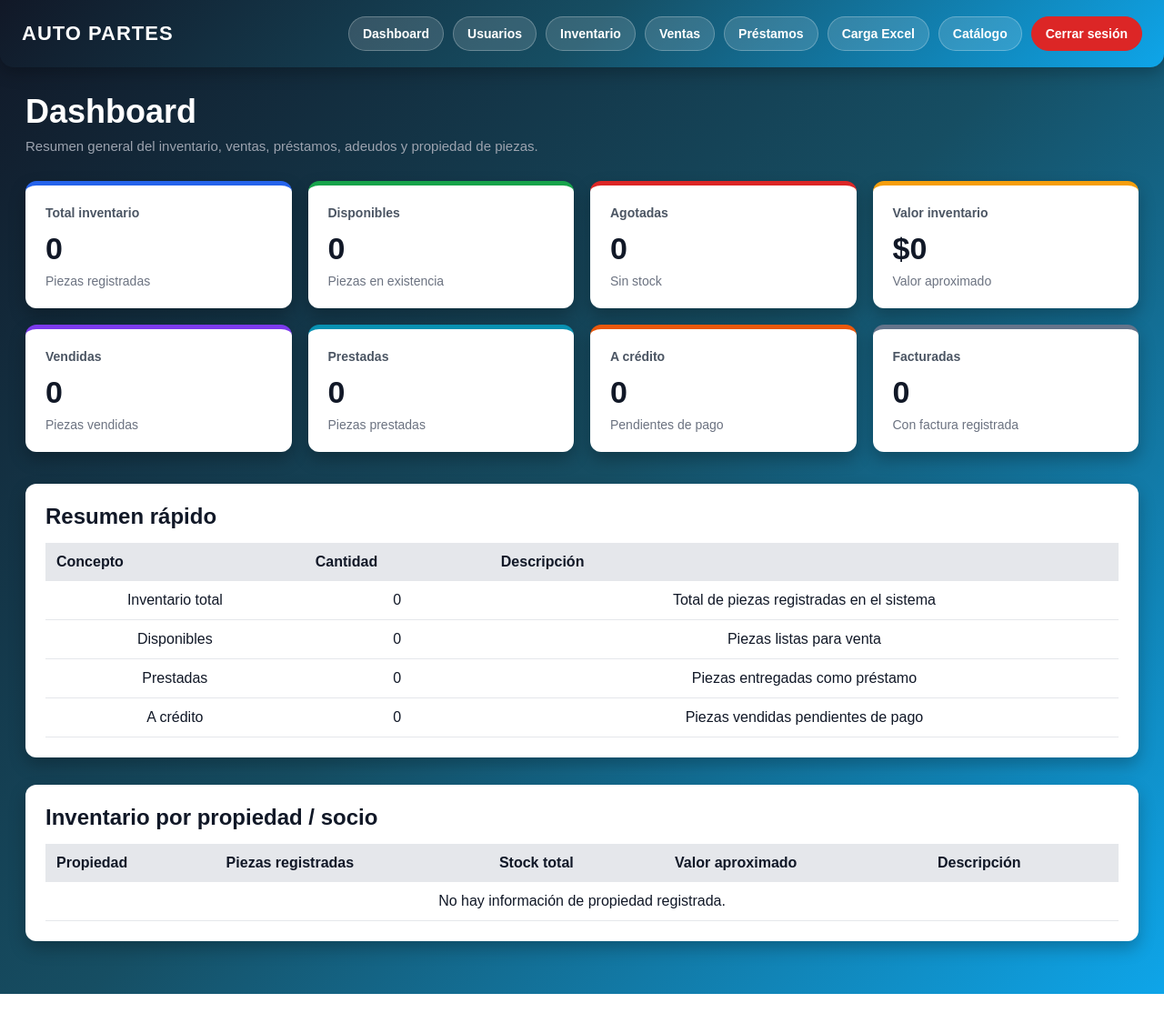
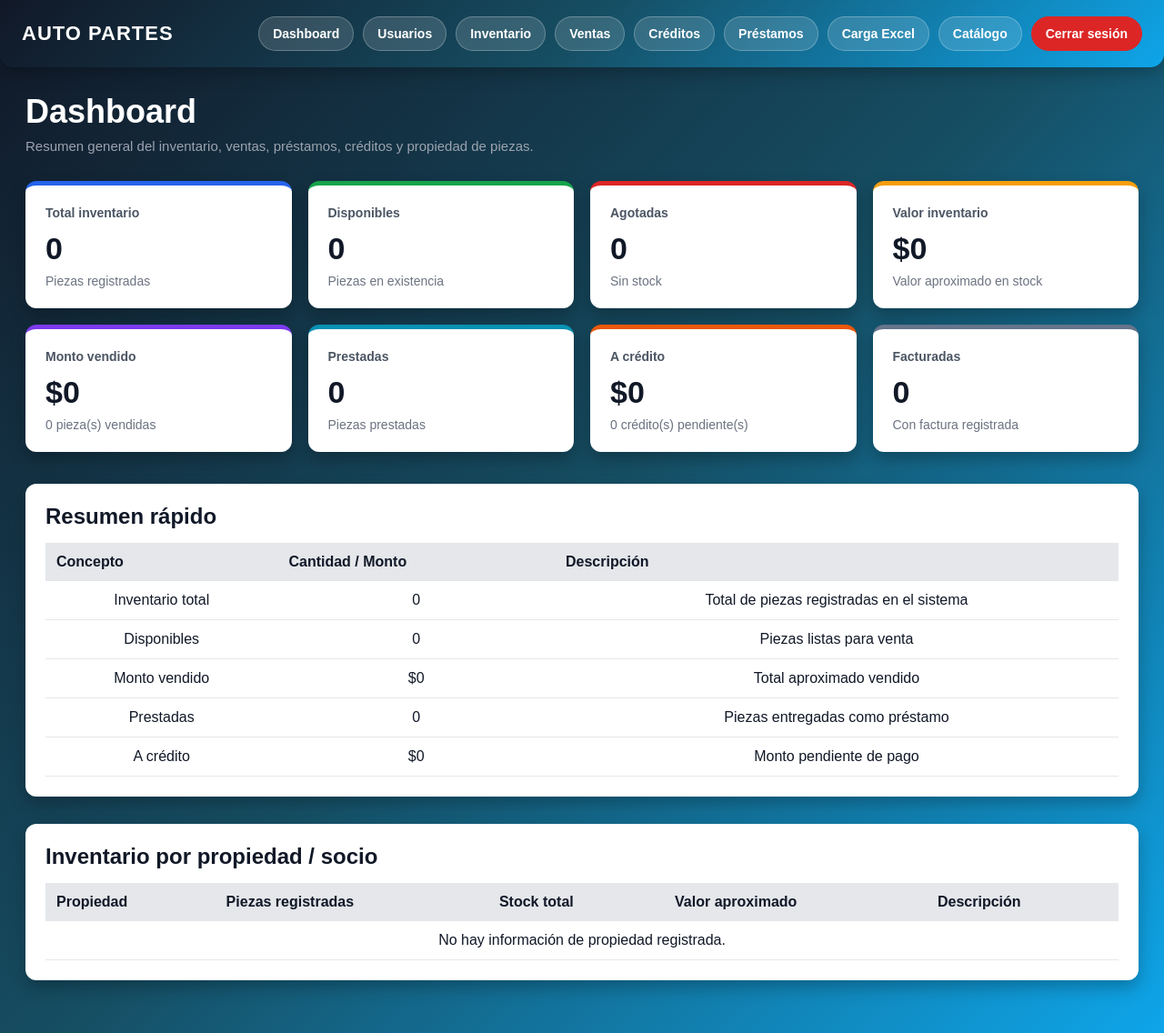
Before and after one commit to chesito1120/prueba_autopartes, a Flask app: page /dashboard in a window 1280 px wide. Shown: the whole page at 91% size. Before the commit the page ends 1093 px from the top, so only its background shows below. Run offline with Flask 3, Linux system fonts and the light colour scheme; a user stored in the database is signed in.

Commit message:
Implementacion de creditos/y tarjetas

```diff
--- a/app.py
+++ b/app.py
@@ -7,6 +7,7 @@ from werkzeug.security import generate_password_hash, check_password_hash
 import os
 import uuid
 import zipfile
+from datetime import datetime
 
 app = Flask(__name__)
 
@@ -144,6 +145,40 @@ def extraer_zip_imagenes(archivo_zip):
 
 
 # =========================
+# FUNCIONES DE CRÉDITO
+# =========================
+
+def obtener_cantidad_movimiento(producto):
+    comentarios = producto.comentarios_venta or ""
+
+    if "Cantidad:" in comentarios:
+        try:
+            parte = comentarios.split("Cantidad:", 1)[1]
+            numero = parte.split(".", 1)[0].strip()
+            return int(numero)
+        except Exception:
+            return 1
+
+    return 1
+
+
+def calcular_total_credito(producto):
+    cantidad = obtener_cantidad_movimiento(producto)
+    precio = producto.costo_venta or 0
+    return round(precio * cantidad, 2)
+
+
+def calcular_abonado(producto_id):
+    total_abonado = db.session.query(
+        db.func.coalesce(db.func.sum(AbonoCredito.monto), 0)
+    ).filter(
+        AbonoCredito.producto_id == producto_id
+    ).scalar()
+
+    return round(float(total_abonado or 0), 2)
+
+
+# =========================
 # MODELOS
 # =========================
 
@@ -155,6 +190,16 @@ class Usuario(db.Model):
     password_hash = db.Column(db.String(300), nullable=False)
     rol = db.Column(db.String(50), default="vendedor")
     activo = db.Column(db.Boolean, default=True)
+
+
+class AbonoCredito(db.Model):
+    id = db.Column(db.Integer, primary_key=True)
+    producto_id = db.Column(db.Integer, db.ForeignKey("producto.id"), nullable=False)
+    monto = db.Column(db.Float, default=0)
+    fecha = db.Column(db.String(100))
+    comentario = db.Column(db.String(300))
+
+    producto = db.relationship("Producto", backref="abonos_credito")
 
 
 class Producto(db.Model):
@@ -610,9 +655,40 @@ def dashboard():
     disponibles = Producto.query.filter(Producto.stock > 0).count()
     agotados = Producto.query.filter(Producto.stock == 0).count()
 
-    vendidas = Producto.query.filter(Producto.estado == "vendido").count()
-    prestadas = Producto.query.filter(Producto.estado == "prestado").count()
-    credito = Producto.query.filter(Producto.estado == "credito").count()
+    productos_vendidos = Producto.query.filter(
+        Producto.estado.in_(["vendido", "pagado"])
+    ).all()
+
+    productos_credito = Producto.query.filter(
+        Producto.estado == "credito"
+    ).all()
+
+    productos_prestados = Producto.query.filter(
+        Producto.estado == "prestado"
+    ).all()
+
+    vendidas = len(productos_vendidos)
+    prestadas = len(productos_prestados)
+
+    monto_vendido = 0
+    for producto in productos_vendidos:
+        monto_vendido += calcular_total_credito(producto)
+
+    credito = 0
+    monto_credito = 0
+
+    for producto in productos_credito:
+        total_credito = calcular_total_credito(producto)
+        abonado = calcular_abonado(producto.id)
+        saldo = round(max(total_credito - abonado, 0), 2)
+
+        if saldo > 0:
+            credito += 1
+            monto_credito += saldo
+        else:
+            producto.estado = "pagado"
+
+    db.session.commit()
 
     facturadas = Producto.query.filter(
         Producto.factura.isnot(None),
@@ -665,11 +741,14 @@ def dashboard():
         agotados=agotados,
         valor_total=round(valor_total, 2),
         vendidas=vendidas,
+        monto_vendido=round(monto_vendido, 2),
         prestadas=prestadas,
         credito=credito,
+        monto_credito=round(monto_credito, 2),
         facturadas=facturadas,
         resumen_propiedades=resumen_propiedades
     )
+
 
 # =========================
 # VENTAS / CRÉDITOS / PRÉSTAMOS
@@ -736,6 +815,125 @@ def ventas():
         mensaje=mensaje,
         error=error
     )
+
+
+# =========================
+# CRÉDITOS / ABONOS
+# =========================
+
+@app.route("/creditos")
+def creditos():
+    if not session.get("rol") in ["admin", "vendedor"]:
+        return redirect("/login")
+
+    productos_credito = Producto.query.filter(
+        Producto.estado.in_(["credito", "pagado"])
+    ).all()
+
+    creditos_lista = []
+
+    for producto in productos_credito:
+        total = calcular_total_credito(producto)
+        abonado = calcular_abonado(producto.id)
+        saldo = round(max(total - abonado, 0), 2)
+        pagado = producto.estado == "pagado" or saldo <= 0
+
+        if pagado and producto.estado != "pagado":
+            producto.estado = "pagado"
+            db.session.commit()
+
+        creditos_lista.append({
+            "producto": producto,
+            "total": round(total, 2),
+            "abonado": round(abonado, 2),
+            "saldo": round(saldo, 2),
+            "pagado": pagado
+        })
+
+    return render_template(
+        "creditos.html",
+        creditos=creditos_lista
+    )
+
+
+@app.route("/abonar/<int:id>", methods=["POST"])
+def abonar_credito(id):
+    if not session.get("rol") in ["admin", "vendedor"]:
+        return redirect("/login")
+
+    producto = Producto.query.get_or_404(id)
+
+    if producto.estado not in ["credito", "pagado"]:
+        return redirect("/creditos")
+
+    try:
+        monto = float(request.form.get("monto") or 0)
+    except ValueError:
+        monto = 0
+
+    if monto <= 0:
+        return redirect("/creditos")
+
+    total = calcular_total_credito(producto)
+    abonado_actual = calcular_abonado(producto.id)
+    saldo_actual = max(total - abonado_actual, 0)
+
+    if saldo_actual <= 0:
+        producto.estado = "pagado"
+        db.session.commit()
+        return redirect("/creditos")
+
+    if monto > saldo_actual:
+        monto = saldo_actual
+
+    abono = AbonoCredito(
+        producto_id=producto.id,
+        monto=monto,
+        fecha=datetime.now().strftime("%Y-%m-%d %H:%M:%S"),
+        comentario=f"Abono registrado por {session.get('usuario', 'usuario')}"
+    )
+
+    db.session.add(abono)
+
+    nuevo_abonado = abonado_actual + monto
+
+    if nuevo_abonado >= total:
+        producto.estado = "pagado"
+        producto.metodo_pago = "Crédito liquidado"
+
+    db.session.commit()
+
+    return redirect("/creditos")
+
+
+@app.route("/marcar_pagado/<int:id>")
+def marcar_pagado(id):
+    if not session.get("rol") in ["admin", "vendedor"]:
+        return redirect("/login")
+
+    producto = Producto.query.get_or_404(id)
+
+    if producto.estado not in ["credito", "pagado"]:
+        return redirect("/creditos")
+
+    total = calcular_total_credito(producto)
+    abonado_actual = calcular_abonado(producto.id)
+    saldo = round(max(total - abonado_actual, 0), 2)
+
+    if saldo > 0:
+        abono = AbonoCredito(
+            producto_id=producto.id,
+            monto=saldo,
+            fecha=datetime.now().strftime("%Y-%m-%d %H:%M:%S"),
+            comentario=f"Liquidado por {session.get('usuario', 'usuario')}"
+        )
+        db.session.add(abono)
+
+    producto.estado = "pagado"
+    producto.metodo_pago = "Crédito liquidado"
+    db.session.commit()
+
+    return redirect("/creditos")
 
 
 # =========================
--- a/templates/dashboard.html
+++ b/templates/dashboard.html
@@ -29,6 +29,10 @@ Dashboard
         margin-bottom: 35px;
     }
 
+    .dashboard-card-link {
+        text-decoration: none;
+    }
+
     .dashboard-card-box {
         background: #ffffff;
         color: #111827;
@@ -37,6 +41,12 @@ Dashboard
         min-height: 130px;
         box-shadow: 0 8px 18px rgba(0,0,0,0.25);
         border-top: 5px solid #2563eb;
+        transition: 0.25s;
+    }
+
+    .dashboard-card-box:hover {
+        transform: translateY(-4px);
+        box-shadow: 0 12px 24px rgba(0,0,0,0.35);
     }
 
     .dashboard-card-box span {
@@ -130,58 +140,74 @@ Dashboard
 
 <div class="dashboard-header">
     <h1>Dashboard</h1>
-    <p>Resumen general del inventario, ventas, préstamos, adeudos y propiedad de piezas.</p>
+    <p>Resumen general del inventario, ventas, préstamos, créditos y propiedad de piezas.</p>
 </div>
 
 <div class="dashboard-cards">
 
+    <a href="/inventario" class="dashboard-card-link">
         <div class="dashboard-card-box">
             <span>Total inventario</span>
             <h2>{{ total }}</h2>
             <p>Piezas registradas</p>
         </div>
+    </a>
 
+    <a href="/inventario" class="dashboard-card-link">
         <div class="dashboard-card-box card-green">
             <span>Disponibles</span>
             <h2>{{ disponibles }}</h2>
             <p>Piezas en existencia</p>
         </div>
+    </a>
 
+    <a href="/inventario" class="dashboard-card-link">
         <div class="dashboard-card-box card-red">
             <span>Agotadas</span>
             <h2>{{ agotados }}</h2>
             <p>Sin stock</p>
         </div>
+    </a>
 
+    <a href="/inventario" class="dashboard-card-link">
         <div class="dashboard-card-box card-yellow">
             <span>Valor inventario</span>
             <h2>${{ valor_total }}</h2>
-        <p>Valor aproximado</p>
+            <p>Valor aproximado en stock</p>
         </div>
+    </a>
 
+    <a href="/ventas" class="dashboard-card-link">
         <div class="dashboard-card-box card-purple">
-        <span>Vendidas</span>
-        <h2>{{ vendidas }}</h2>
-        <p>Piezas vendidas</p>
+            <span>Monto vendido</span>
+            <h2>${{ monto_vendido }}</h2>
+            <p>{{ vendidas }} pieza(s) vendidas</p>
         </div>
+    </a>
 
+    <a href="/prestamos" class="dashboard-card-link">
         <div class="dashboard-card-box card-cyan">
             <span>Prestadas</span>
             <h2>{{ prestadas }}</h2>
             <p>Piezas prestadas</p>
         </div>
+    </a>
 
+    <a href="/creditos" class="dashboard-card-link">
         <div class="dashboard-card-box card-orange">
             <span>A crédito</span>
-        <h2>{{ credito }}</h2>
-        <p>Pendientes de pago</p>
+            <h2>${{ monto_credito }}</h2>
+            <p>{{ credito }} crédito(s) pendiente(s)</p>
         </div>
+    </a>
 
+    <a href="/ventas" class="dashboard-card-link">
         <div class="dashboard-card-box card-gray">
             <span>Facturadas</span>
             <h2>{{ facturadas }}</h2>
             <p>Con factura registrada</p>
         </div>
+    </a>
 
 </div>
 
@@ -191,7 +217,7 @@ Dashboard
     <table>
         <tr>
             <th>Concepto</th>
-            <th>Cantidad</th>
+            <th>Cantidad / Monto</th>
             <th>Descripción</th>
         </tr>
 
@@ -208,6 +234,12 @@ Dashboard
         </tr>
 
         <tr>
+            <td>Monto vendido</td>
+            <td>${{ monto_vendido }}</td>
+            <td>Total aproximado vendido</td>
+        </tr>
+
+        <tr>
             <td>Prestadas</td>
             <td>{{ prestadas }}</td>
             <td>Piezas entregadas como préstamo</td>
@@ -215,8 +247,8 @@ Dashboard
 
         <tr>
             <td>A crédito</td>
-            <td>{{ credito }}</td>
-            <td>Piezas vendidas pendientes de pago</td>
+            <td>${{ monto_credito }}</td>
+            <td>Monto pendiente de pago</td>
         </tr>
     </table>
 </div>
@@ -238,21 +270,10 @@ Dashboard
             {% for propiedad, datos in resumen_propiedades.items() %}
 
                 <tr class="{% if propiedad in ['CONJUNTO', 'SOCIOS', 'TODOS'] %}propiedad-conjunto{% endif %}">
-                    <td class="propiedad-nombre">
-                        {{ propiedad }}
-                    </td>
-
-                    <td>
-                        {{ datos.piezas }}
-                    </td>
-
-                    <td>
-                        {{ datos.stock }}
-                    </td>
-
-                    <td>
-                        ${{ datos.valor }}
-                    </td>
+                    <td class="propiedad-nombre">{{ propiedad }}</td>
+                    <td>{{ datos.piezas }}</td>
+                    <td>{{ datos.stock }}</td>
+                    <td>${{ datos.valor }}</td>
 
                     <td>
                         {% if propiedad in ['CONJUNTO', 'SOCIOS', 'TODOS'] %}
@@ -270,9 +291,7 @@ Dashboard
         {% else %}
 
             <tr>
-                <td colspan="5">
-                    No hay información de propiedad registrada.
-                </td>
+                <td colspan="5">No hay información de propiedad registrada.</td>
             </tr>
 
         {% endif %}
--- a/templates/layout.html
+++ b/templates/layout.html
@@ -96,6 +96,7 @@
 
     <a href="/inventario">Inventario</a>
     <a href="/ventas">Ventas</a>
+    <a href="/creditos">Créditos</a>
     <a href="/prestamos">Préstamos</a>
     <a href="/excel">Carga Excel</a>
     <a href="/">Catálogo</a>
```
Also changed, not shown: templates/creditos.html (added, +223 -0 lines), instance/autopartes_local.db. Lines whose indentation alone changed are shown as unchanged.
